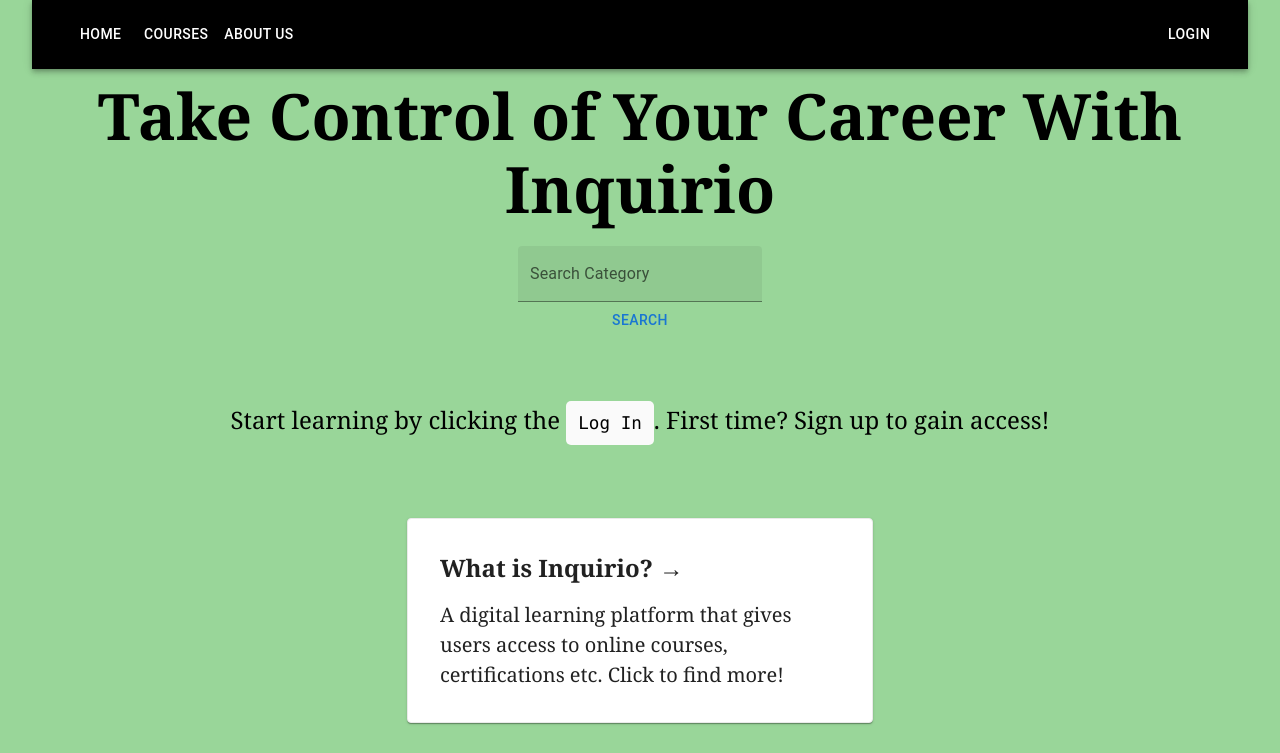
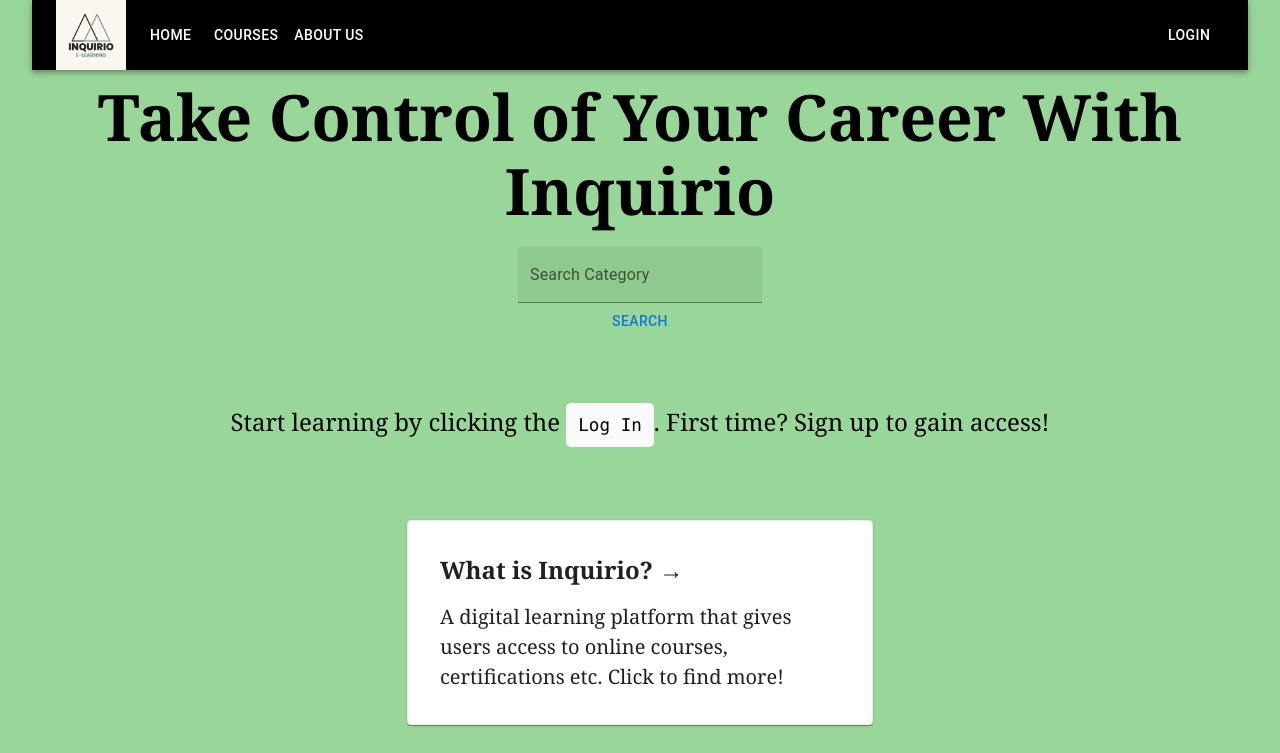
Before and after one commit to inquirio/inquirio, a Next.js app: page / in a window 1280 px wide. Shown: the top 753 px of the page. Built offline with nearby package versions, Linux system fonts and the light colour scheme; no server answers.

Commit message:
nav bar fixed

```diff
--- a/Components/Navbar/navbar.js
+++ b/Components/Navbar/navbar.js
@@ -46,8 +46,8 @@
 
   return (
 
-    user && (
-    <AppBar position="static" sx={{backgroundColor:'black'}} >
+
+    <AppBar position="static" sx={{ backgroundColor: 'black' }} >
       <Container maxWidth="xl" >
         <Toolbar disableGutters >
           {/* <AdbIcon sx={{ display: { xs: 'none', md: 'flex' }, mr: 1 }} /> */}
@@ -101,27 +101,27 @@
               }}
             >
 
-                <MenuItem  href="/" onClick={handleCloseNavMenu}>
+              <MenuItem href="/" onClick={handleCloseNavMenu}>
                 <Link href="/" >Home</Link>
 
               </MenuItem>
-                <MenuItem  onClick={handleCloseNavMenu}>
+              <MenuItem onClick={handleCloseNavMenu}>
                 <Link href="/courses" >Courses</Link>
 
               </MenuItem>
-                <MenuItem  href="/about-us" onClick={handleCloseNavMenu}>
+              <MenuItem href="/about-us" onClick={handleCloseNavMenu}>
                 <Link href="/about-us" >About US</Link>
 
               </MenuItem>
 
             </Menu>
           </Box>
-          <AdbIcon sx={{ display: { xs: 'flex', md: 'none' }, mr: 1 }} />
+
           <Typography
             variant="h5"
             noWrap
             component="a"
-            href=""
+            href="/"
             sx={{
               mr: 2,
               display: { xs: 'flex', md: 'none' },
@@ -133,7 +133,8 @@
               textDecoration: 'none',
             }}
           >
-            LOGO
+            <Image
+              src='/logo6.png' alt='Logo' width={70} height={70} />
           </Typography>
           <Box sx={{ flexGrow: 1, display: { xs: 'none', md: 'flex' } }}>
 
@@ -145,7 +146,14 @@
             >
               HOME
             </Button>
+            <Button
 
+              href="/courses"
+              onClick={handleCloseNavMenu}
+              sx={{ my: 2, color: 'white', display: 'block' }}
+            >
+              Courses
+            </Button>
             <Button
 
               href="/about-us"
@@ -155,7 +163,8 @@
               ABOUT US
             </Button>
           </Box>
-
+          {user
+            ? <>
               <Box sx={{ flexGrow: 0 }}>
                 <Tooltip title="Open settings">
                   <IconButton onClick={handleOpenUserMenu} sx={{ p: 0 }}>
@@ -180,20 +189,29 @@
                 >
                   <MenuItem >{user.name}</MenuItem>
 
-                <MenuItem  onClick={handleCloseUserMenu}>
-                  <Typography textAlign="center">Profile</Typography>
+                  <MenuItem onClick={handleCloseUserMenu}>
+
                     <Link href="/enrollments" icon="power-off"  >My Courses</Link>
                   </MenuItem>
-                <MenuItem  onClick={handleCloseUserMenu}>
+                  <MenuItem onClick={handleCloseUserMenu}>
                     <Link href="/api/auth/logout" icon="power-off"  >Logout</Link>
                   </MenuItem>
 
                 </Menu>
               </Box>
+            </>
+            : <Button
+              href="/api/auth/login"
+              onClick={handleCloseNavMenu}
+              sx={{ my: 2, color: 'white', display: 'block' }}
+            >
+              Login
+            </Button>
+          }
         </Toolbar>
       </Container>
     </AppBar>
   )
-  );
+
 }
 export default ResponsiveAppBar;
--- a/pages/index.js
+++ b/pages/index.js
@@ -22,9 +22,10 @@
 
       <main className={styles.main}>
 
-       {user
-       ? <Navbar />
-       : <Login />}
+       {/* {user
+       ?  */}
+       <Navbar />
+        {/* : <Login />} */}
 
         <h1 className={styles.title}>Take Control of Your Career With Inquirio</h1>
         <Category />
```
Also changed, not shown: Components/loginNavbar/login.js (+0 -7 lines). Lines whose indentation alone changed are shown as unchanged.
